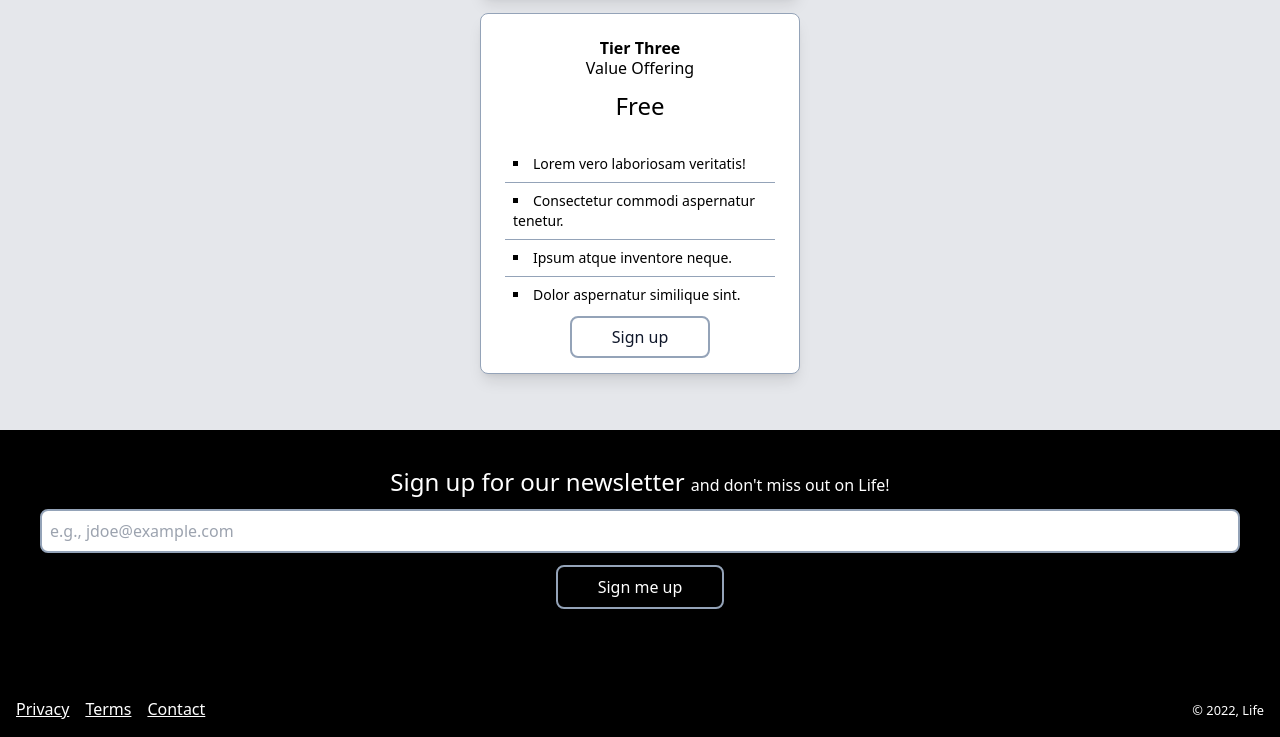
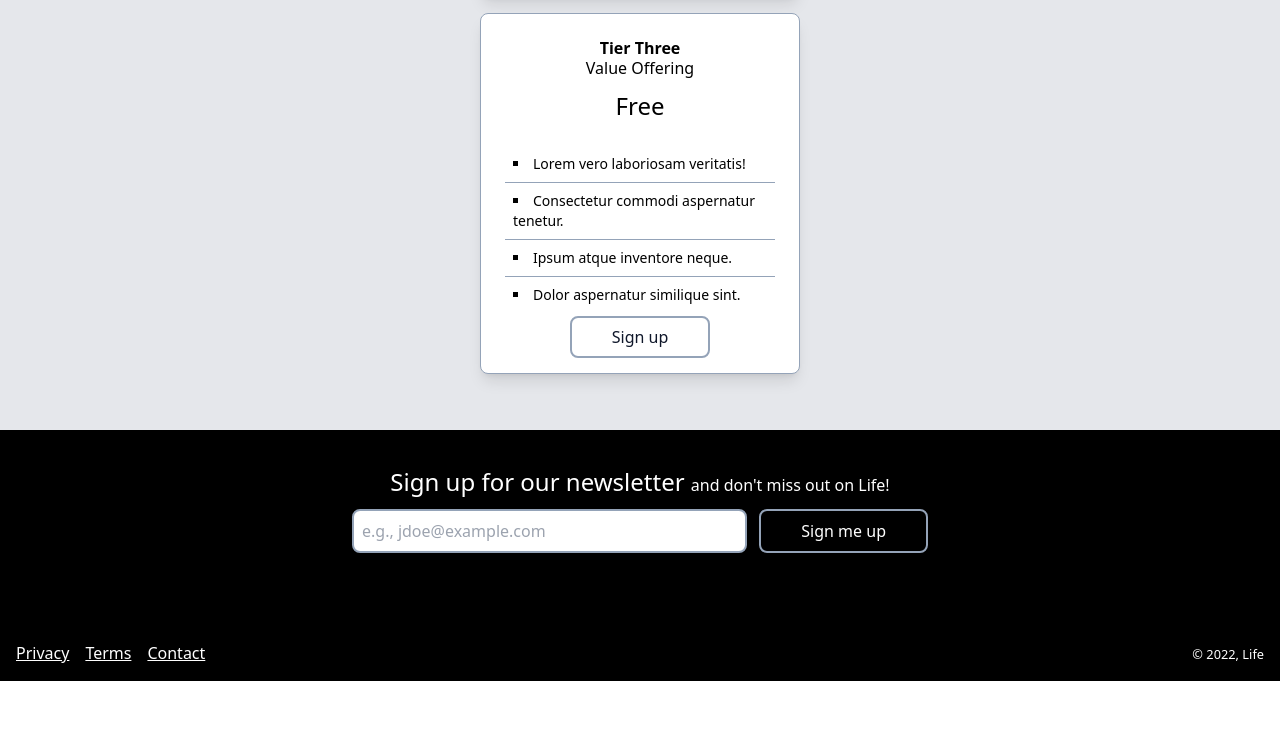
Before and after one commit to kevcomedia/fcc-product-landing-page, a website built with Parcel: page src/index.html in a window 1280 px wide. Shown: the part 1906-2643 px from the top of the page. After the commit the page ends 2587 px from the top, so only its background shows below. Built offline with nearby package versions, Linux system fonts and the light colour scheme.

Commit message:
Make newsletter form horizontal on sm

```diff
--- a/src/index.html
+++ b/src/index.html
@@ -224,14 +224,14 @@
           <span class="text-base font-light inline-block -mt-4">and don't miss out on Life!</span>
         </p>
         <form
-          class="flex flex-col items-center mb-8"
+          class="flex flex-col items-center mb-8 mx-auto max-w-xl sm:flex-row"
           id="form"
           method="POST"
           action="https://www.freecodecamp.com/email-submit"
         >
           <label for="email" class="sr-only">Email</label>
           <input
-            class="text-black border-2 border-slate-400 rounded-lg p-2 mb-3 w-full focus:outline-none focus:ring-2 focus:ring-slate-400"
+            class="text-black border-2 border-slate-400 rounded-lg p-2 mb-3 w-full focus:outline-none focus:ring-2 focus:ring-slate-400 sm:mb-0 sm:mr-3"
             id="email"
             name="email"
             type="email"
```
